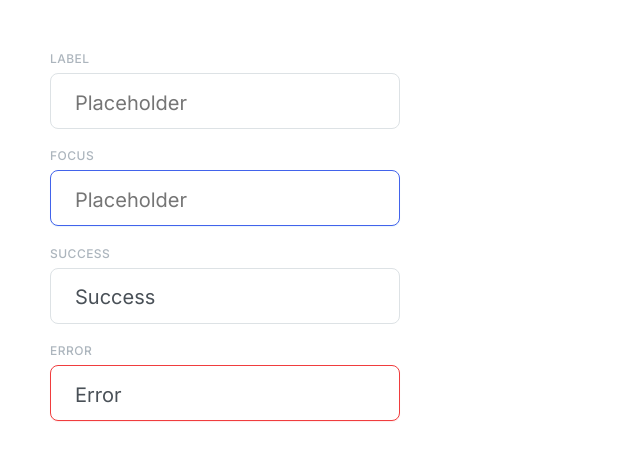
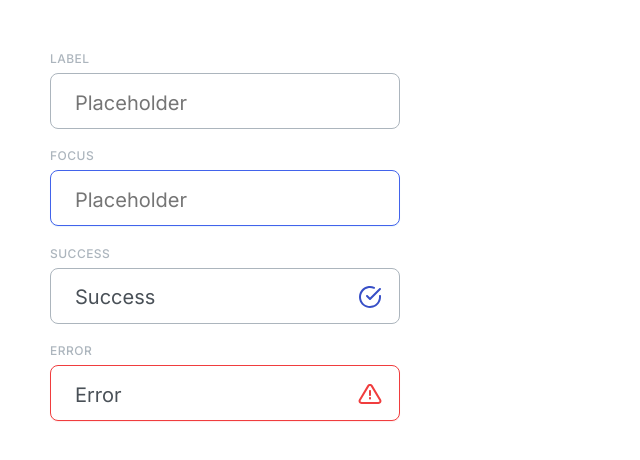
Before and after one commit to js-tasks-ru/htmlcss-20220519_vitalijs-maslobojevs92, a website: page 07-lection5/04-input/index.html in a window 1280 px wide. Shown: the full height of the page, 0-640 px from the left. Drawn offline with Linux system fonts and the light colour scheme.

Commit message:
finished 07-input-field

```diff
--- a/07-lection5/04-input/index.html
+++ b/07-lection5/04-input/index.html
@@ -43,6 +43,11 @@
             placeholder="Placeholder"
             value="Success"
           />
+          <div class="form-group__indicator">
+            <svg class="form-group__icon">
+              <use href="/assets/images/icons-sprite.svg#icon-success"></use>
+            </svg>
+          </div>
         </div>
       </label>
     </div>
@@ -57,6 +62,11 @@
             placeholder="Placeholder"
             value="Error"
           />
+          <div class="form-group__indicator">
+            <svg class="form-group__icon">
+              <use href="/assets/images/icons-sprite.svg#icon-error"></use>
+            </svg>
+          </div>
         </div>
       </label>
     </div>
--- a/07-lection5/04-input/input.css
+++ b/07-lection5/04-input/input.css
@@ -7,13 +7,21 @@
 }
 
 .form-group_success .form-group__input {
-  color: #495057;
+  color: var(--text-color-form-input);
+}
+
+.form-group_success .form-group__icon {
+  fill: var(--icon-color-form-success);
 }
 
 .form-group_error .form-group__input {
-  color: #495057;
-  border-color: #f03d3e;
+  color: var(--text-color-form-input);
+  border-color: var(--border-color-form-error);
   box-shadow: 0px 1px 1px rgba(240, 61, 62, 0.1);
+}
+
+.form-group_error .form-group__icon {
+  fill: var(--icon-color-form-error);
 }
 
 .form-group__title {
@@ -24,26 +32,42 @@
   line-height: 1.5;
   letter-spacing: 0.04em;
   text-transform: uppercase;
-  color: #acb5bd;
+  color: var(--text-color-form-title);
+}
+
+.form-group__input-wrapper {
+  position: relative;
 }
 
 .form-group__input {
   display: block;
   width: 100%;
   height: 56px;
-  padding: 17px 18px 14px 24px;
+  padding: 17px 42px 14px 24px;
   font-weight: 400;
   font-size: 20px;
   line-height: 1.3px;
-  color: #dde2e5;
-  background: #ffffff;
-  border: 1px solid #dde2e5;
+  color: var(--text-color-form-placeholder);
+  background: var(--bg-color-form-input);
+  border: 1px solid var(--border-color-form-input);
   border-radius: 8px;
   outline: none;
 }
 
 .form-group__input:focus {
-  color: #495057;
-  border: 1px solid #4263eb;
+  color: var(--text-color-form-input);
+  border: 1px solid var(--border-color-form-focus);
   box-shadow: 0px 1px 1px rgba(51, 154, 240, 0.1);
 }
+
+.form-group__indicator {
+  position: absolute;
+  top: calc(50% - 11px);
+  left: calc(100% - 42px);
+}
+
+.form-group__icon {
+  display: block;
+  width: 24px;
+  height: 24px;
+}
--- a/assets/css/main.css
+++ b/assets/css/main.css
@@ -122,6 +122,16 @@
   --text-color-form-controls-title-disabled: var(--grey-2);
   --border-color-form-controls: var(--grey-2);
   --border-color-form-controls-focused: var(--grey-5);
+
+  --text-color-form-input: var(--grey-4);
+  --text-color-form-title: var(--grey-3);
+  --text-color-form-placeholder: var(--grey-3);
+  --border-color-form-error: var(--error);
+  --border-color-form-input: var(--grey-3);
+  --border-color-form-focus: var(--light-blue);
+  --icon-color-form-error: var(--error);
+  --icon-color-form-success: var(--success);
+  --bg-color-form-input: var(--white);
 }
 
 html {
```
Also changed, not shown: assets/images/icons-sprite.svg (renamed from assets/images/icons-sprite.html).
